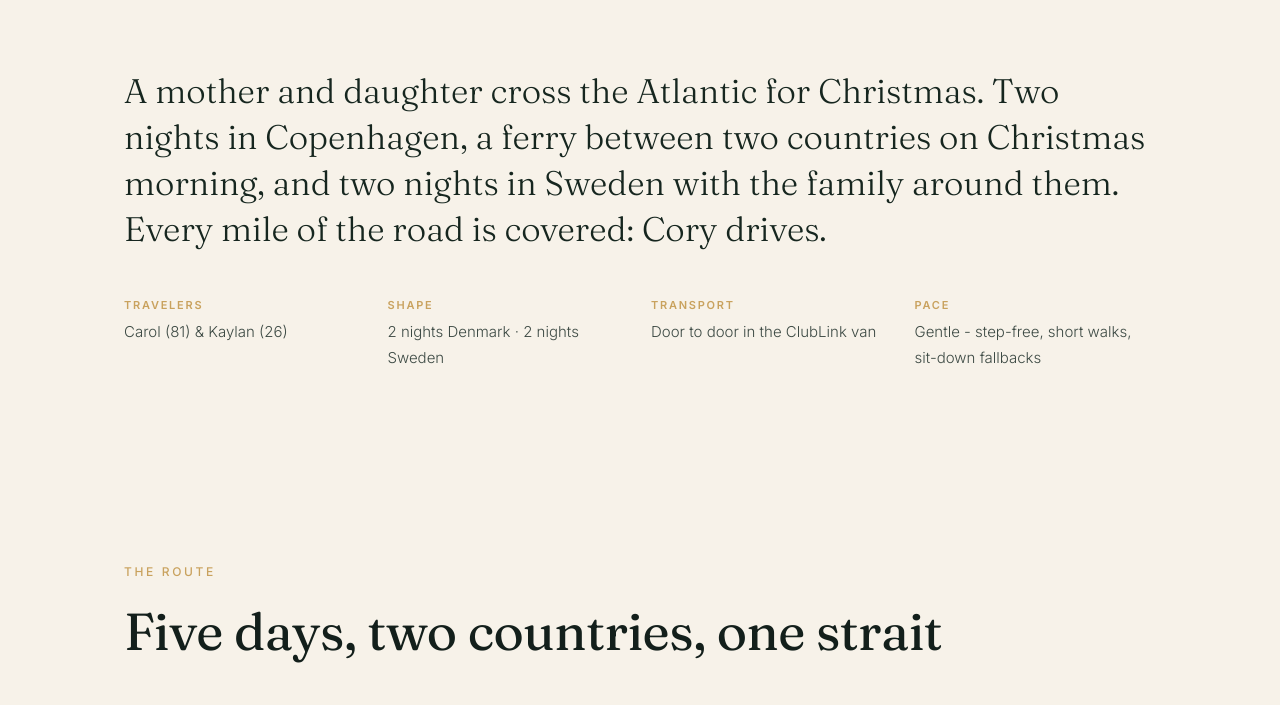
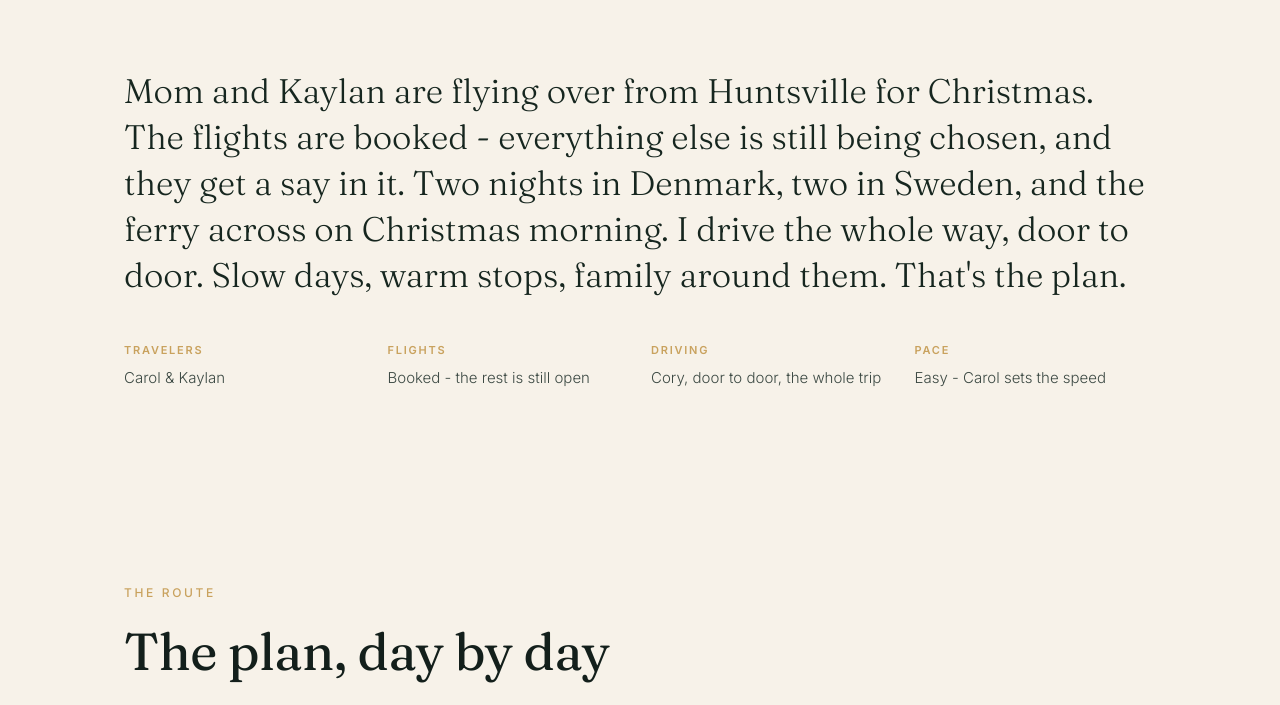
Before and after one commit to slowmotionsoundz/carol-kaylan-xmas, a plain HTML site: page index.html in a window 1280 px wide. Shown: the part 827-1532 px from the top of the page. Drawn offline with Linux system fonts and the light colour scheme.

Commit message:
Revise travel plans and hotel options for Christmas trip
Updated the travel itinerary and accommodation details for Carol and Kaylan, including changes to the introduction and journey sections.

```diff
--- a/index.html
+++ b/index.html
@@ -42,18 +42,18 @@
 <main>
 
 <section id="intro" class="sheet">
-  <p class="lede reveal">A mother and daughter cross the Atlantic for Christmas. Two nights in Copenhagen, a ferry between two countries on Christmas morning, and two nights in Sweden with the family around them. Every mile of the road is covered: Cory drives.</p>
+  <p class="lede reveal">Mom and Kaylan are flying over from Huntsville for Christmas. The flights are booked - everything else is still being chosen, and they get a say in it. Two nights in Denmark, two in Sweden, and the ferry across on Christmas morning. I drive the whole way, door to door. Slow days, warm stops, family around them. That's the plan.</p>
   <div class="facts reveal">
-    <div><span class="k">Travelers</span><span class="v">Carol (81) &amp; Kaylan (26)</span></div>
-    <div><span class="k">Shape</span><span class="v">2 nights Denmark · 2 nights Sweden</span></div>
-    <div><span class="k">Transport</span><span class="v">Door to door in the ClubLink van</span></div>
-    <div><span class="k">Pace</span><span class="v">Gentle - step-free, short walks, sit-down fallbacks</span></div>
+    <div><span class="k">Travelers</span><span class="v">Carol &amp; Kaylan</span></div>
+    <div><span class="k">Flights</span><span class="v">Booked - the rest is still open</span></div>
+    <div><span class="k">Driving</span><span class="v">Cory, door to door, the whole trip</span></div>
+    <div><span class="k">Pace</span><span class="v">Easy - Carol sets the speed</span></div>
   </div>
 </section>
 
 <section id="journey" class="sheet">
   <p class="eyebrow dark reveal">The route</p>
-  <h2 class="reveal">Five days, two countries, one strait</h2>
+  <h2 class="reveal">The plan, day by day</h2>
   <div class="route reveal" id="route"></div>
   <div id="route-detail" class="route-detail reveal" aria-live="polite"></div>
 </section>
@@ -156,7 +156,7 @@
 <section id="stays" class="sheet">
   <p class="eyebrow dark reveal">Where they stay</p>
   <h2 class="reveal">One hotel per city, no switching</h2>
-  <p class="lede small reveal">Dear Carol and Kaylan - nothing on this page is decided or booked. These are the stays the family is looking at, and your opinion counts before anything is reserved. The current idea: two nights in Copenhagen, two in Helsingborg, one hotel per city, no switching - or skip the split and keep everyone under one roof in one of the homes below.</p>
+  <p class="lede small reveal">Mom, Kaylan - nothing here is booked yet. These are the places we're looking at, and we want to hear what you two think before anything gets reserved. The idea right now: one hotel in Copenhagen, one in Helsingborg, no moving around. Or we skip the split and put everyone under one roof in one of the homes below.</p>
   <div class="stay-cols">
     <div class="stay-col reveal">
       <h3>Denmark · Dec 23 &amp; 24</h3>
```
